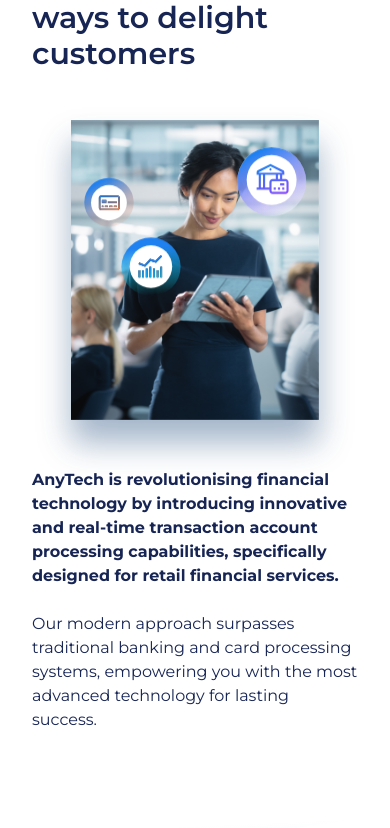
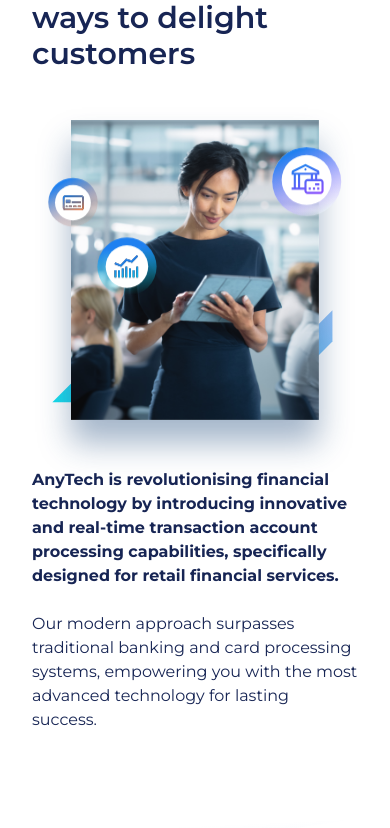
Before and after one commit to Jahid0178/anytech, a Next.js app: page / in a window 390 px wide. Shown: the part 1096-1924 px from the top of the page. Built offline with nearby package versions, Linux system fonts and the light colour scheme.

Commit message:
fix(ui): Add mobile wave svg in contact banner

```diff
--- a/app/(client)/_components/BGAnimateWrapper.tsx
+++ b/app/(client)/_components/BGAnimateWrapper.tsx
@@ -744,6 +744,7 @@
           xmlns="http://www.w3.org/2000/svg"
           id="cta-wave-lines"
           style={{ width: "100%", height: "100%" }}
+          className="hidden md:block"
         >
           <motion.g
             id="line1"
--- a/app/(client)/_components/ContactBanner.tsx
+++ b/app/(client)/_components/ContactBanner.tsx
@@ -4,7 +4,7 @@
 
 const ContactBanner = () => {
   return (
-    <div className="container h-full flex items-center">
+    <div className="container h-full flex items-center relative bg-[url('/svg/WaveLinesDesktop4.svg')] bg-no-repeat bg-cover">
       <div>
         <h2 className="text-3xl md:text-5xl lg:text-6xl font-semibold mb-6">
           Legacy no longer
--- a/app/(client)/_components/InnovativeFinanceSection.tsx
+++ b/app/(client)/_components/InnovativeFinanceSection.tsx
@@ -13,14 +13,25 @@
             <h2 className="text-3xl lg:text-6xl font-semibold text-blue-950">
               Uncovering new ways to delight customers
             </h2>
-            <figure className="block md:hidden w-[76%] mx-auto !my-12 shadow-[0_23px_30px_0_#16437763] relative">
+            <div className="block md:hidden relative">
+              <figure className="absolute top-0 left-0 right-0 bottom-0 z-0">
+                <Image
+                  src={"/svg/WaveLinesMobile2.svg"}
+                  alt="Wave line mobile"
+                  width={600}
+                  height={600}
+                  className="w-full h-full"
+                />
+              </figure>
+              <figure className="block md:hidden relative w-[76%] mx-auto !my-12 shadow-[0_23px_30px_0_#16437763] z-10">
                 <Image
                   src="/images/customer.png"
                   alt="Customer"
                   width={600}
                   height={600}
                 />
-              <figure className="absolute top-[20%] left-[5%] animate-move-up-down">
+              </figure>
+              <figure className="absolute top-[20%] left-[5%] animate-move-up-down z-20">
                 <Image
                   src={"/svg/card.svg"}
                   alt="Card"
@@ -28,7 +39,7 @@
                   height={50}
                 />
               </figure>
-              <figure className="absolute top-[40%] left-[20%] animate-move-up-down">
+              <figure className="absolute top-[40%] left-[20%] animate-move-up-down z-20">
                 <Image
                   src={"/svg/analytics.svg"}
                   alt="Analytics"
@@ -36,7 +47,7 @@
                   height={60}
                 />
               </figure>
-              <figure className="absolute top-[10%] right-[5%] animate-move-up-down">
+              <figure className="absolute top-[10%] right-[5%] animate-move-up-down z-20">
                 <Image
                   src={"/svg/bank.svg"}
                   alt="Bank"
@@ -44,7 +55,7 @@
                   height={70}
                 />
               </figure>
-            </figure>
+            </div>
             <p className="text-blue-950">
               <strong>
                 AnyTech is revolutionising financial technology by introducing
```
Lines whose indentation alone changed are shown as unchanged.
